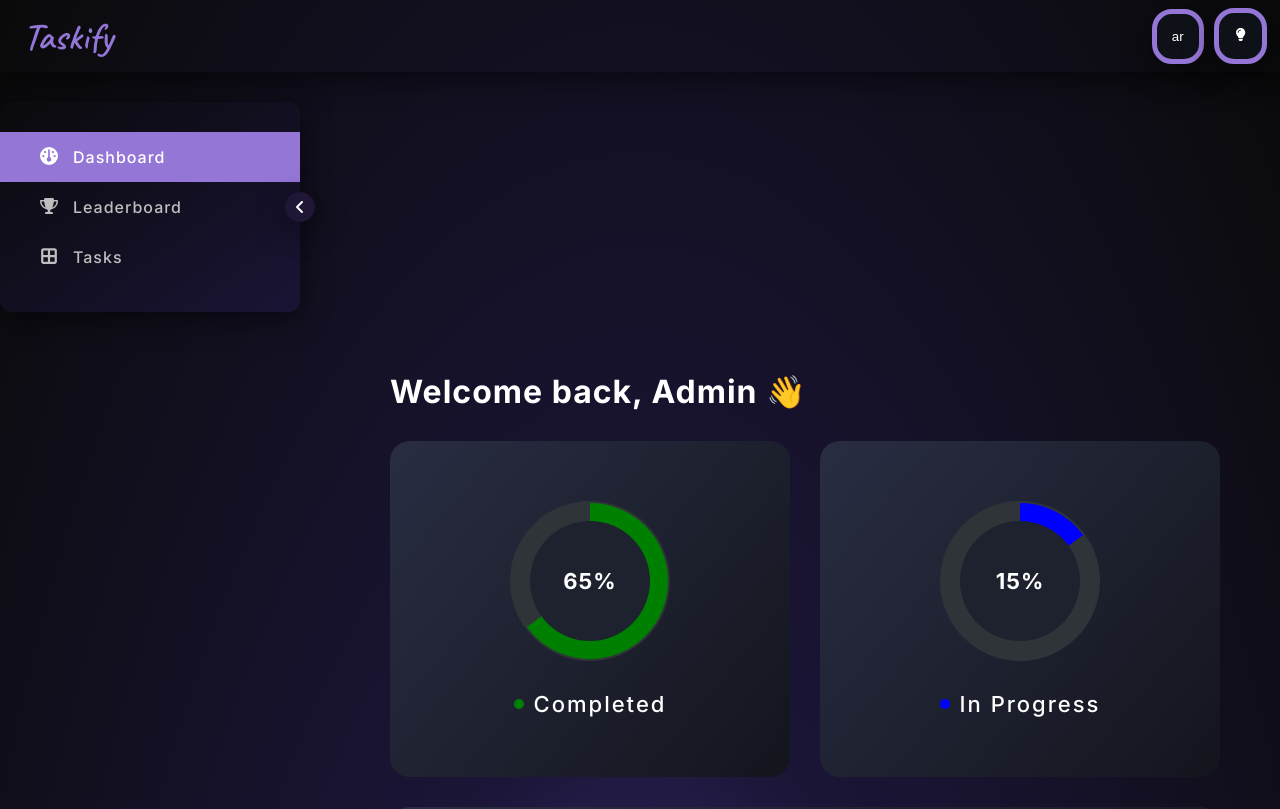
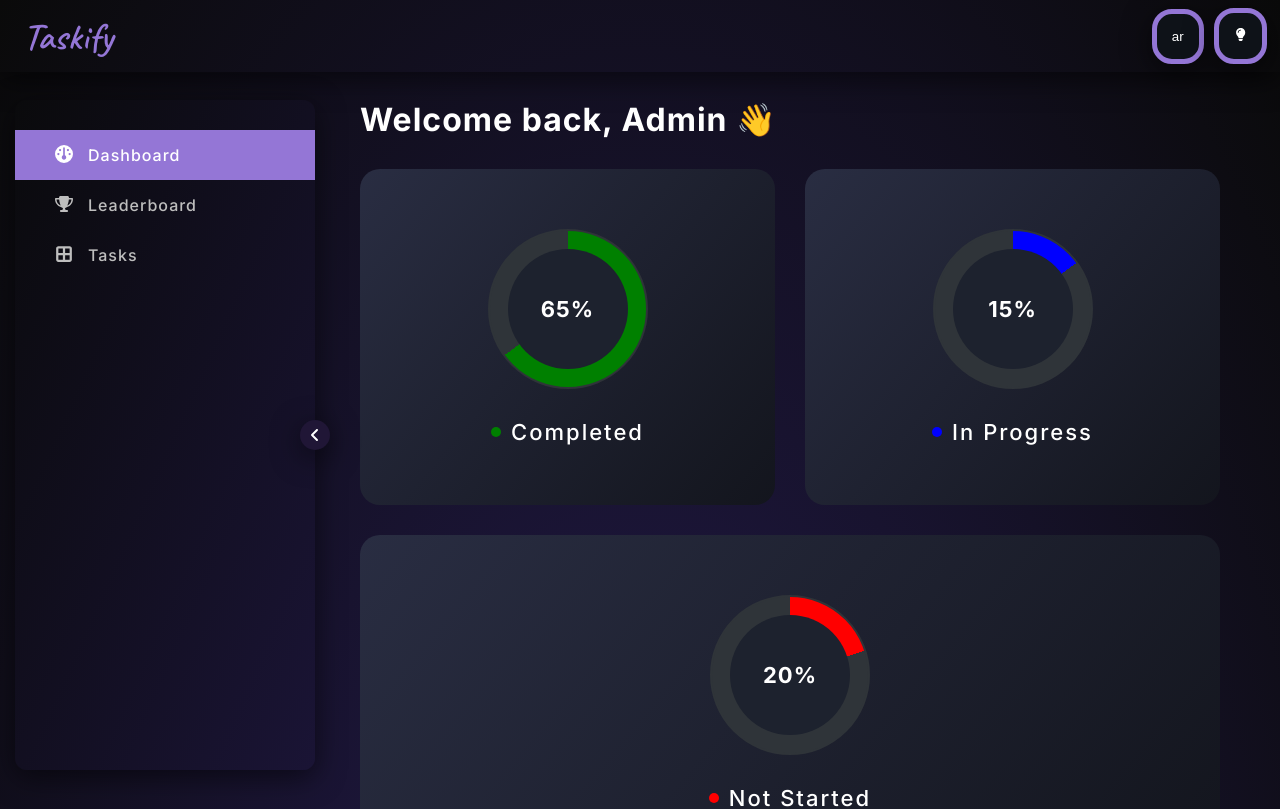
Before and after one commit to doaamohamed88/Taskify, a React (Vite) app in the folder Frontend/: page /dashboard in a window 1280 px wide. Shown: the top 809 px of the page. Built offline with nearby package versions, Linux system fonts and the light colour scheme; a web font is replaced by a local one.

Commit message:
fix (fix sidebar layout)

```diff
--- a/Frontend/src/Components/Header/Header.module.css
+++ b/Frontend/src/Components/Header/Header.module.css
@@ -7,8 +7,8 @@
   box-shadow: var(--shadow);
   align-items: center;
   padding: 8px;
-  /* position: fixed;
-  top: 0; */
+  position: fixed;
+  top: 0;
 }
 .header button {
   background-color: var(--main-color);
--- a/Frontend/src/Components/Sidebar/Sidebar.jsx
+++ b/Frontend/src/Components/Sidebar/Sidebar.jsx
@@ -3,13 +3,20 @@ import st from "./sidebar.module.css"
 import SideBarButton from "./SideBarButton/SideBarButton"
 import { useLocation } from "react-router"
 import { FontAwesomeIcon } from "@fortawesome/react-fontawesome"
+import { useState } from "react"
 
 export default function Sidebar() {
+
+  const [ colapsState, setCollapseState ] = useState(true)
+  const toggleCollapse = () => {
+    setCollapseState(!colapsState)
+  }
+
   const location = useLocation()
   const path = location.pathname
 
   return (
-    <div className={st.sidebar}>
+    <div className={`${st.sidebar} ${colapsState ? st.collapsed : ""}`}>
       <SideBarButton
         title="Dashboard"
         icon={faDashboard}
@@ -28,7 +35,7 @@ export default function Sidebar() {
         active={path == "/tasks"}
         linkTo="/tasks"
       ></SideBarButton>
-      <div className={st.collapse}>
+      <div className={st.collapse} onClick={toggleCollapse}>
         <FontAwesomeIcon icon={faAngleLeft}></FontAwesomeIcon>
       </div>
     </div>
--- a/Frontend/src/Components/Sidebar/Sidebar.module.css
+++ b/Frontend/src/Components/Sidebar/Sidebar.module.css
@@ -7,9 +7,10 @@
   flex-direction: column;
   padding-top: 30px;
   padding-bottom: 30px;
-  margin-top: 30px;
+  /* margin-top: 30px; */
   position: relative;
   border-radius: 12px;
+  height: 100%;
 
   .collapse {
     position: absolute;
@@ -29,8 +30,12 @@
     z-index: 10;
 
     &:hover {
-      background-color: var(--secondary-color);
+      background-color: rgb(42, 29, 70);
     }
+
+    /* @media (max-width: 992px) {
+      display: none;
+    } */
   }
 
   .sidebarButton {
@@ -53,7 +58,7 @@
     }
 
     &:hover {
-      background-color: rgb(54, 42, 80);
+      background-color: rgb(28, 22, 43);
       color: white;
     }
 
@@ -68,4 +73,13 @@
       }
     }
   }
+
+  @media (max-width: 992PX) {
+    width: 100%;
+
+    .sidebarButton {
+      padding-left: 15px;
+    }
+  }
+
 }
--- a/Frontend/src/layouts/layout.module.css
+++ b/Frontend/src/layouts/layout.module.css
@@ -1,15 +1,28 @@
 .layout_continer {
-  /* display: flex; */
+  display: flex;
 }
 
 .sidebar {
-  grid-area: 1 / 1 / -1 / 2;
+  /* grid-area: 1 / 1 / -1 / 2; */
   /* background-color: green; */
   border-radius: var(--border-radius-main);
   width: fit-content;
+  margin-top: 100px;
+  margin-right: 8px;
+  padding-bottom: 30px;
+  padding-left: 15px;
+  position: fixed;
+  top: 0;
+  left: 0;
+  height: calc(100dvh - 100px);
+  z-index: 1000;
 }
 
 .outlit_container {
-  /* margin-left: 300px; */
+  margin-left: 300px;
   width: 100%;
+
+  @media (max-width: 992px) {
+    margin-left: 100px;
+  }
 }
--- a/Frontend/src/pages/AdminDashboard/AdminDashboard.module.css
+++ b/Frontend/src/pages/AdminDashboard/AdminDashboard.module.css
@@ -5,18 +5,20 @@
   grid-template-columns: 300px repeat(3, 1fr);
   grid-template-rows: auto auto 1fr;
   gap: 30px;
+  /* margin-top: 100px; */
+  padding-top: 100px;
   /* min-height: 100dvh; */
   /* max-height: 100dvh; */
   /* overflow: hidden; */
 
   h1 {
-    grid-column: 2 / -1;
+    grid-column: 1 / -1;
     letter-spacing: 1px;
   }
 
   .projectProgress {
-    grid-column: 2 / -1;
-    grid-row: 2 / 3;
+    grid-column: 1 / -1;
+    /* grid-row: 2 / 3; */
     display: flex;
     flex-wrap: wrap;
     gap: 30px;
@@ -24,8 +26,8 @@
   }
 
   .teamMembers {
-    grid-column: 2 / -1;
-    grid-row: 3 / 4;
+    grid-column: 1 / -1;
+    /* grid-row: 3 / 4; */
     border-radius: var(--border-radius-main);
     background-image: var(--card-linear-gradient);
 
@@ -50,17 +52,13 @@
     }
   }
 
-  @media (max-width: 1350px) {
-    max-height: none;
-    overflow: initial;
-  }
-
   @media (max-width: 992px) {
-    grid-template-columns: 100px repeat(3, 1fr);
+    /* grid-template-columns: 100px repeat(3, 1fr); */
+    padding-inline: 30px;
   }
 
   @media (max-width: 768px) {
-    padding: 30px;
+    /* padding: 30px; */
     h1 {
       font-size: 1.6em;
       text-align: center;
```
